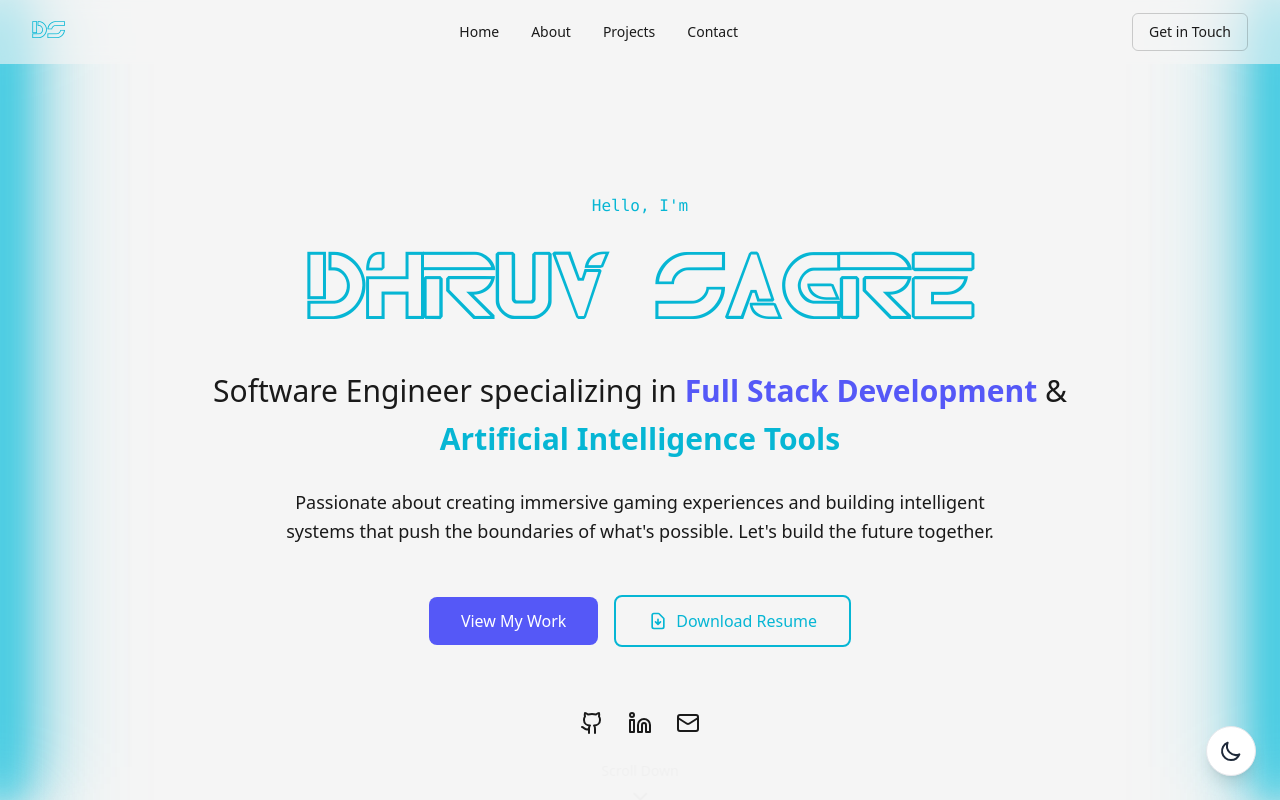
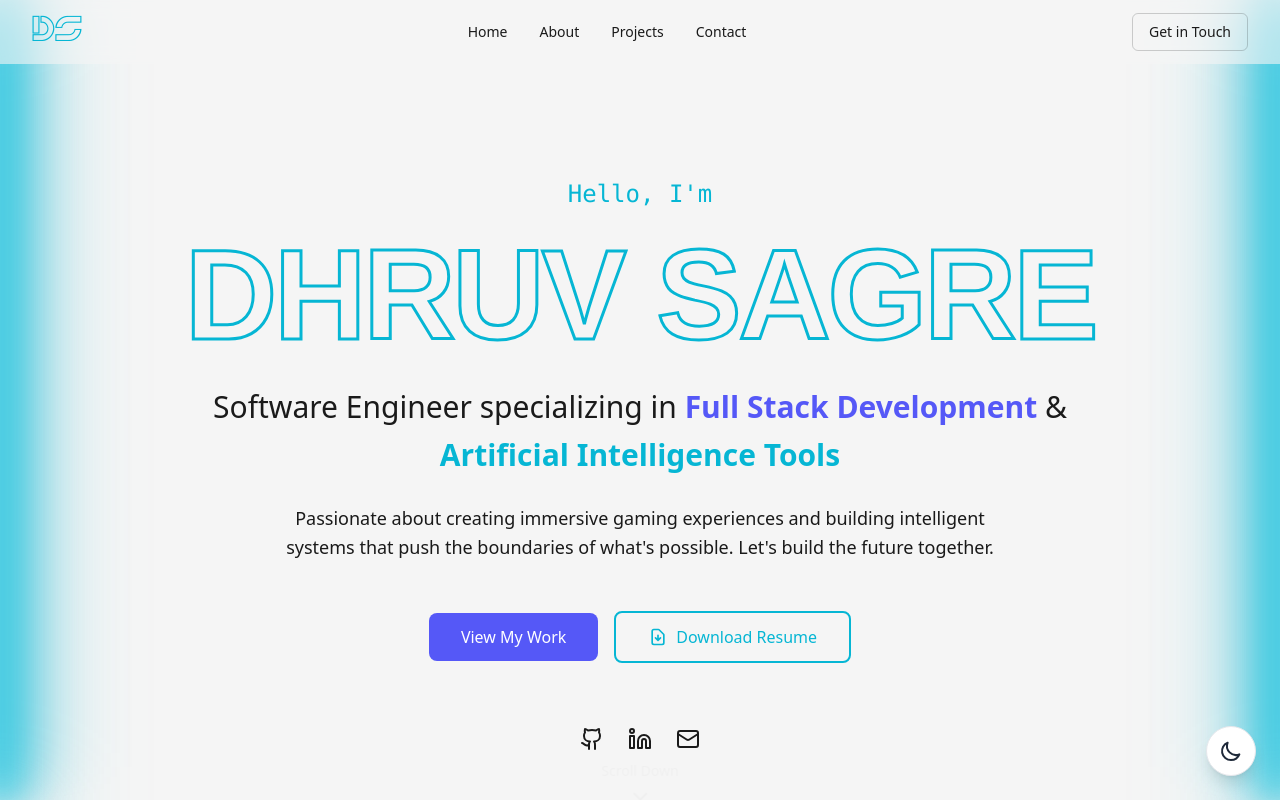
Before and after one commit to DhruvS25/Personal-Website, a React (Vite) app: page / in a window 1280 px wide. Shown: the top 800 px of the page. Built offline with nearby package versions, Linux system fonts and the light colour scheme.

Commit message:
Added custom effects

```diff
--- a/src/components/Hero.tsx
+++ b/src/components/Hero.tsx
@@ -13,7 +13,7 @@ export default function Hero() {
           transition={{ duration: 0.6, ease: 'easeOut' }}
           className="text-center mb-8 sm:mb-12"
         >
-          <h1 className="text-3xl sm:text-4xl md:text-5xl lg:text-6xl font-bold text-lighttext dark:text-darktext mb-4">About Me</h1>
+          <h1 className="text-3xl sm:text-4xl md:text-5xl lg:text-6xl font-oxanium font-bold text-lightprimary dark:text-darkprimary mb-4">About Me</h1>
           <p className="text-lighttext dark:text-darktext text-base sm:text-lg md:text-xl px-4">A passionate software engineer with a love for creating innovative solutions</p>
         </motion.div>
 
--- a/src/components/Index.tsx
+++ b/src/components/Index.tsx
@@ -1,11 +1,11 @@
 import { Navbar } from './Navbar'
 import { ThemeToggle } from './ThemeToggle'
 import Footer from './Footer'
-import About from './About'
 import Projects from './Projects'
 import Contact from './Contact'
 import Hero from './Hero'
 import NeonSideEffects from './NeonSideEffects'
+import Landing from './Landing'
 
 
 
@@ -17,7 +17,7 @@ export default function Index() {
       <div className="relative z-10">
         <Navbar />
         {/* Home Section */}
-        <About />
+        <Landing />
         {/* About Section */}
         <Hero />
         {/* Projects Section */}
--- a/src/components/About.tsx
+++ b/src/components/Landing.tsx
@@ -1,8 +1,9 @@
-import { motion } from 'framer-motion';
+import { motion, easeInOut } from 'framer-motion';
 import { Github, Linkedin, Mail, ChevronDown } from 'lucide-react';
 import resumePdf from '../assets/resume.pdf';
+import { useState } from 'react';
 
-export default function About() {
+export default function Landing() {
   // Animation variants
   const containerVariants = {
     hidden: { opacity: 0 },
@@ -22,10 +23,12 @@ export default function About() {
       y: 0,
       transition: {
         duration: 0.6,
-        ease: 'easeOut',
+        ease: easeInOut,
       },
     },
   };
+
+  const [fontStyle, setFontStyle] = useState('oxanium');
 
   // Smooth scroll to section
   const scrollToSection = (sectionId: string) => {
@@ -50,7 +53,7 @@ export default function About() {
         {/* Greeting */}
         <motion.p
           variants={itemVariants}
-          className="text-lightprimary dark:text-darkaccent text-sm md:text-base mb-4 font-mono"
+          className="text-lightprimary dark:text-darkaccent text-sm sm:text-xl md:text-1xl lg:text-2xl md:text-base mb-4 font-mono"
         >
           Hello, I'm
         </motion.p>
@@ -58,12 +61,15 @@ export default function About() {
         {/* Name with gradient */}
         <motion.h1
           variants={itemVariants}
-          className="text-4xl sm:text-5xl md:text-6xl lg:text-7xl xl:text-8xl mb-6 tracking-tight px-4"
+          className="text-4xl sm:text-5xl md:text-6xl lg:text-7xl xl:text-9xl mb-6 tracking-tight px-4"
         >
           <span
-            className="font-tr2n text-lightprimary dark:text-darkprimary tr2n-font"
+            onMouseEnter={() => setFontStyle(fontStyle === 'oxanium' ? 'default' : 'oxanium')}
+            className={`cursor-pointer transition-all duration-300 ${
+              fontStyle === 'oxanium' ? 'font-oxanium font-extrabold text-outline' : 'font-tr2n'
+            } text-lightprimary dark:text-darkprimary`}
           >
-            Dhruv Sagre
+            DHRUV SAGRE
           </span>
         </motion.h1>
 
--- a/src/components/Navbar.tsx
+++ b/src/components/Navbar.tsx
@@ -84,7 +84,7 @@ export function Navbar() {
             <motion.a
               href="#home"
               onClick={(e) => handleNavClick(e, '#home')}
-              className="flex items-center gap-2 transition-opacity hover:opacity-80 text-lightprimary dark:text-darkprimary text-xl sm:text-2xl font-tr2n"
+              className="flex items-center gap-2 transition-opacity hover:opacity-80 text-lightprimary dark:text-darkprimary text-xl sm:text-4xl font-tr2n"
               style={{ fontFamily: "'Tr2n', sans-serif" }}
               whileHover={{ scale: 1.05 }}
               whileTap={{ scale: 0.95 }}
--- a/src/index.css
+++ b/src/index.css
@@ -1,4 +1,5 @@
 @import "tailwindcss";
+@import url('https://fonts.googleapis.com/css2?family=Oxanium:wght@200;300;400;500;600;700;800&display=swap');
 
 @custom-variant dark (&:where(.dark, .dark *));
 
@@ -16,6 +17,7 @@
   --color-darkaccent: #FD9800;
 
   --font-tr2n: 'Tr2n', sans-serif;
+  --font-oxanium: 'Oxanium', sans-serif;
 }
 
 /* Tr2n Font Declaration */
@@ -52,3 +54,21 @@ html.dark body {
   background-color: #0a0a0a;
   color: #e5e5e5;
 }
+
+.text-outline {
+  -webkit-text-stroke: 1.5pxr;
+  color: transparent;
+}
+
+.text-outline {
+  -webkit-text-stroke: 3px;
+  color: transparent;
+}
+
+.text-outline {
+  -webkit-text-stroke-color: #06b6d4;
+}
+
+.dark .text-outline {
+  -webkit-text-stroke-color: #F31414;
+}
```
